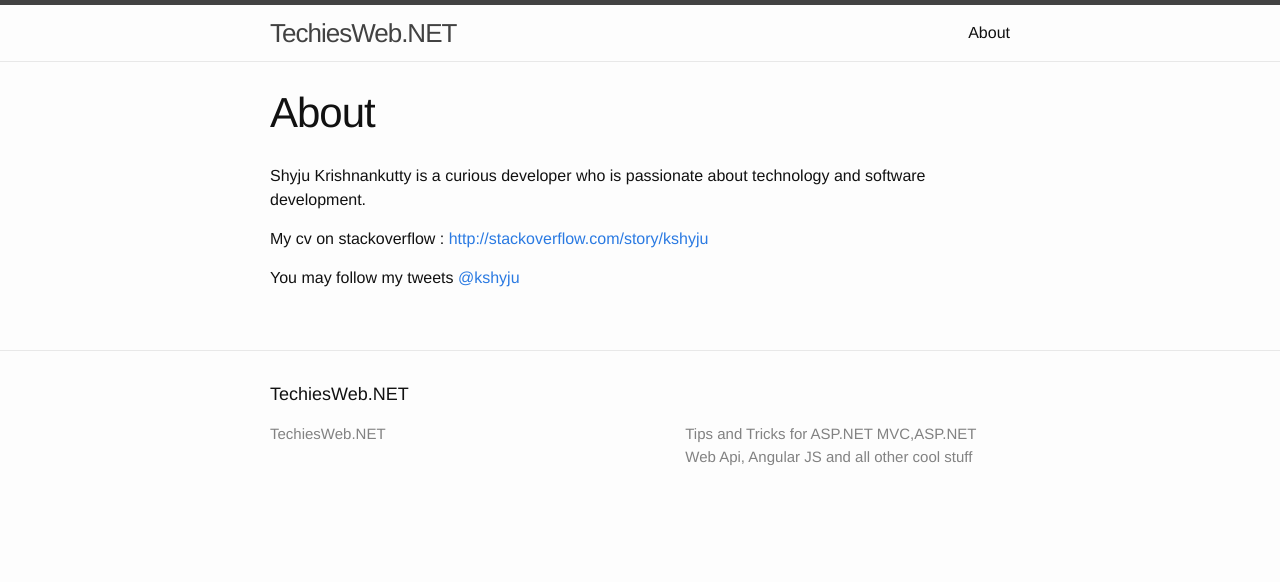
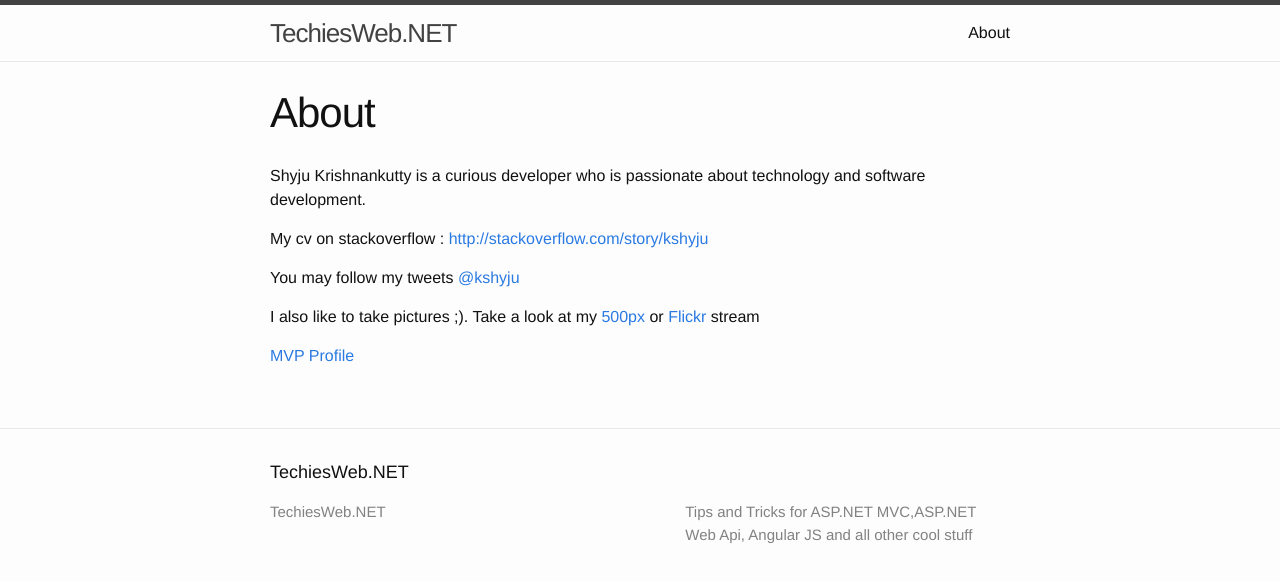
Before and after one commit to kshyju/techiesweb.net, a Jekyll site: the page built from about.md, in a window 1280 px wide. Shown: the top 582 px of the page. Built offline with Jekyll 4.4.1, drawn with Linux system fonts in a browser that asks for light colours.

Commit message:
About page changes

```diff
--- a/about.md
+++ b/about.md
@@ -8,3 +8,5 @@ Shyju Krishnankutty is a curious developer who is passionate about technology an
 
 <p>My cv on stackoverflow : <a href="http://stackoverflow.com/story/kshyju">http://stackoverflow.com/story/kshyju</a></p>
 <p>You may follow my tweets <a href="https://twitter.com/kshyju" target="_blank">@kshyju</a></p>
+<p>I also like to take pictures ;). Take a look at my <a href="https://500px.com/kshyju" target="_blank">500px</a> or <a href="https://www.flickr.com/photos/kshyju/" target="_blank">Flickr</a> stream</p>
+<p><a href="https://mvp.microsoft.com/en-us/PublicProfile/5002157?fullName=Shyju%20%20Krishnankutty" target="_blank">MVP Profile</a>
```
